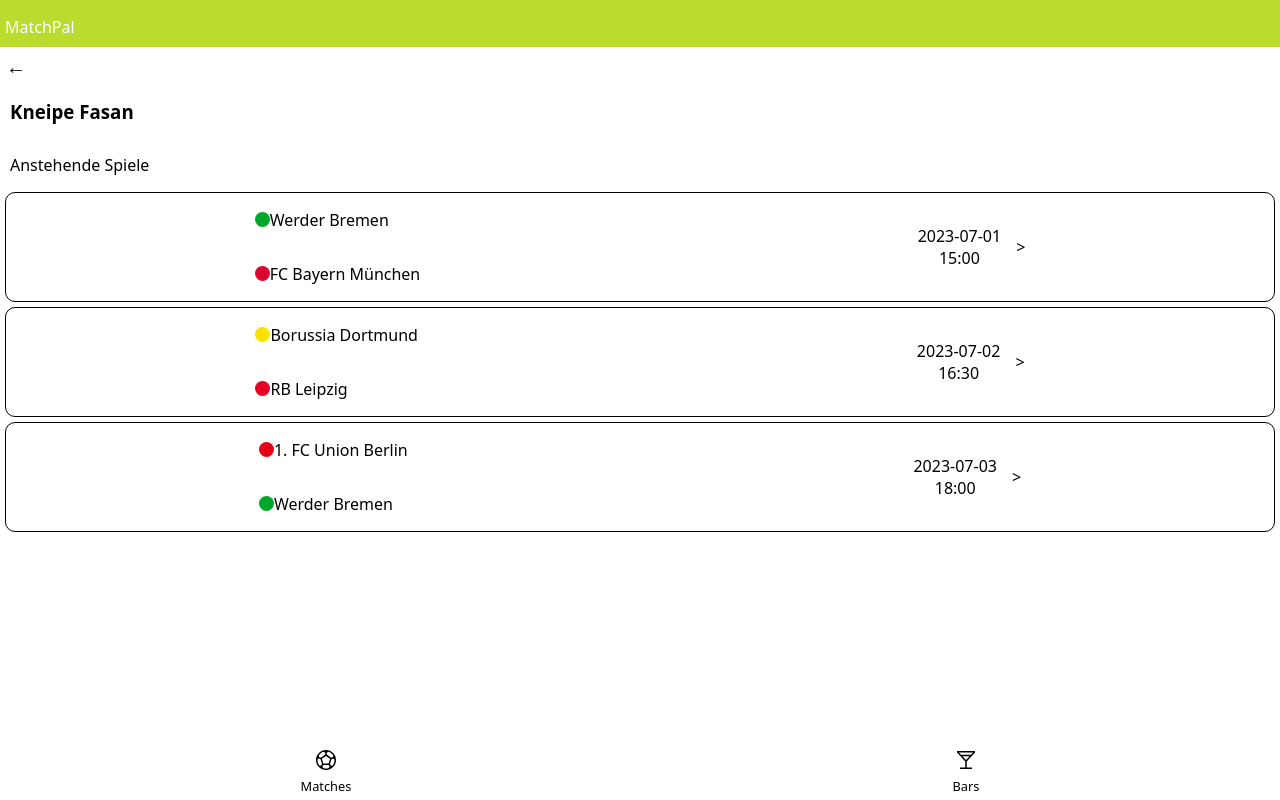
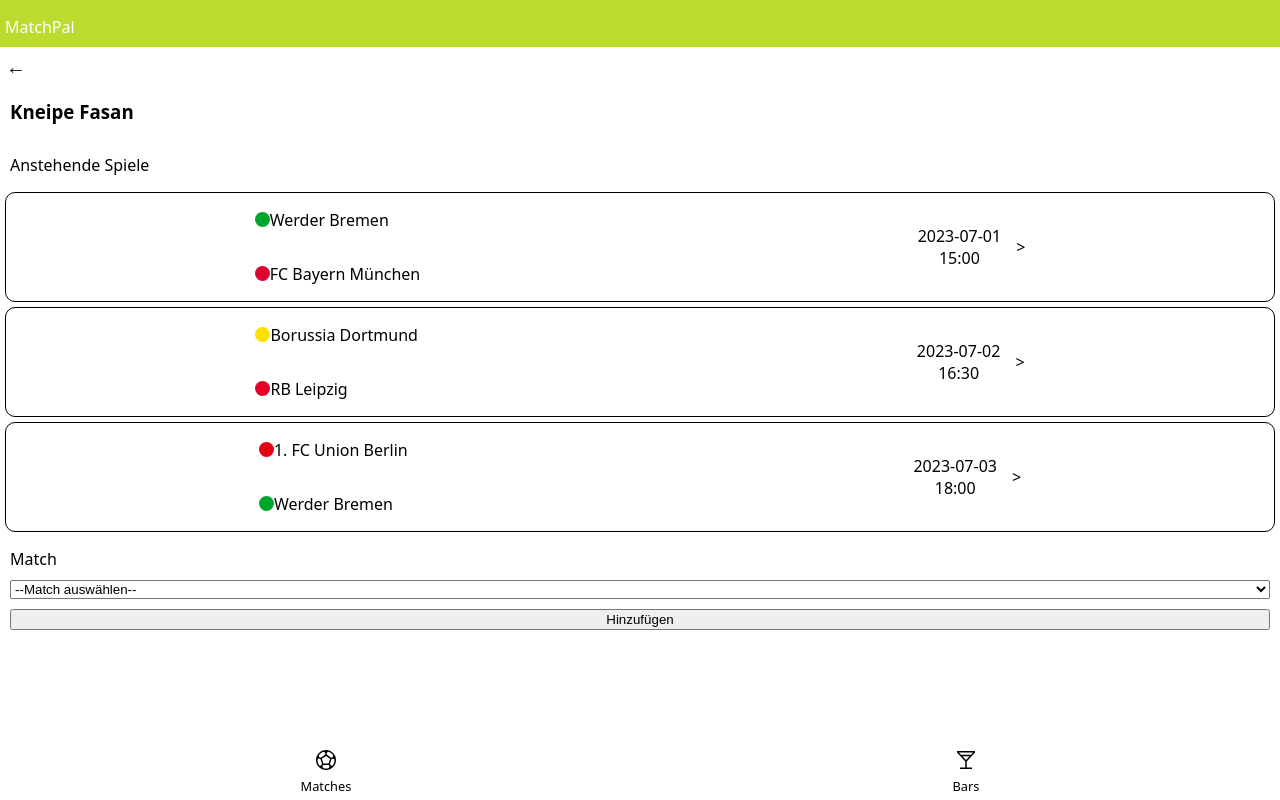
Before and after one commit to sebastianwel/MatchPal, a Next.js app: page /bars/1 in a window 1280 px wide. Built offline with nearby package versions, Linux system fonts and the light colour scheme.

Commit message:
add form to bars-details-page

```diff
--- a/pages/bars/[id].js
+++ b/pages/bars/[id].js
@@ -6,6 +6,7 @@
 import { Headline } from "../../components/Headline/Headline";
 import MatchCard from "../../components/MatchCard";
 import { CardLink } from "../../components/CardLink/index";
+import { useState, useEffect } from "react";
 
 export default function BarDetails({ bars, matches }) {
   const router = useRouter();
@@ -20,14 +21,52 @@
     ? matches.filter((match) => currentMatchIds?.includes(match.id))
     : null;
 
+  const [updatedMatches, setUpdatedMatches] = useState([]);
+  useEffect(() => {
+    setUpdatedMatches(
+      matches?.filter((match) => currentMatchIds?.includes(match.id))
+    );
+  }, [matches]);
+
+  const [updatedBar, setUpdatedBar] = useState(currentBar);
+  useEffect(() => {
+    setUpdatedBar(bars ? bars.find((bar) => bar.id === parseInt(id)) : null);
+  }, [bars]);
+
+  function handleSubmit(event) {
+    event.preventDefault();
+    const data = new FormData(event.target);
+    const formData = Object.fromEntries(data);
+    console.log(formData);
+
+    const newCurrentMatches = [
+      ...currentMatches,
+      matches.find((match) => match.id === parseInt(formData.newMatchId)),
+    ];
+
+    const isMatchAlreadyAdded = updatedMatches.some(
+      (match) => match.id === parseInt(formData.newMatchId)
+    );
+
+    //check wheter the current list already contains the match
+    if (!isMatchAlreadyAdded) {
+      const newCurrentBar = currentBar;
+      newCurrentBar.matches.push(parseInt(formData.newMatchId));
+
+      setUpdatedMatches(newCurrentMatches);
+      setUpdatedBar(newCurrentBar);
+    }
+  }
+
+  console.log(bars);
   return (
     <>
       <AppHeader />
       <Button onClick={() => router.push("/bars")}>←</Button>
-      <Headline>{currentBar?.name}</Headline>
+      <Headline>{updatedBar?.name}</Headline>
       <SiteSection>Anstehende Spiele</SiteSection>
       <List>
-        {currentMatches?.map((match) => (
+        {updatedMatches?.map((match) => (
           <CardLink key={match.id} href={`/matches/${match.id}`}>
             <MatchCard
               key={match.id}
@@ -42,6 +81,20 @@
           </CardLink>
         ))}
       </List>
+
+      {/* Maybe I can use the MatchDetailsForm component here */}
+      <Form onSubmit={handleSubmit} aria-labelledby="bar-details-form">
+        <label htmlFor="matchSelector">Match</label>
+        <select id="matchSelector" name="newMatchId">
+          <option>--Match auswählen--</option>
+          {matches.map((match) => (
+            <option key={match.id} value={match.id}>
+              {match.homeTeam.name}-{match.awayTeam.name}
+            </option>
+          ))}
+        </select>
+        <button type="submit">Hinzufügen</button>
+      </Form>
       <AppFooter />
     </>
   );
@@ -56,3 +109,11 @@
   list-style: none;
   padding-left: 0px;
 `;
+
+const Form = styled.form`
+  display: flex;
+  flex-direction: column;
+  margin: 10px;
+  margin-bottom: 55px;
+  gap: 10px;
+`;
```
